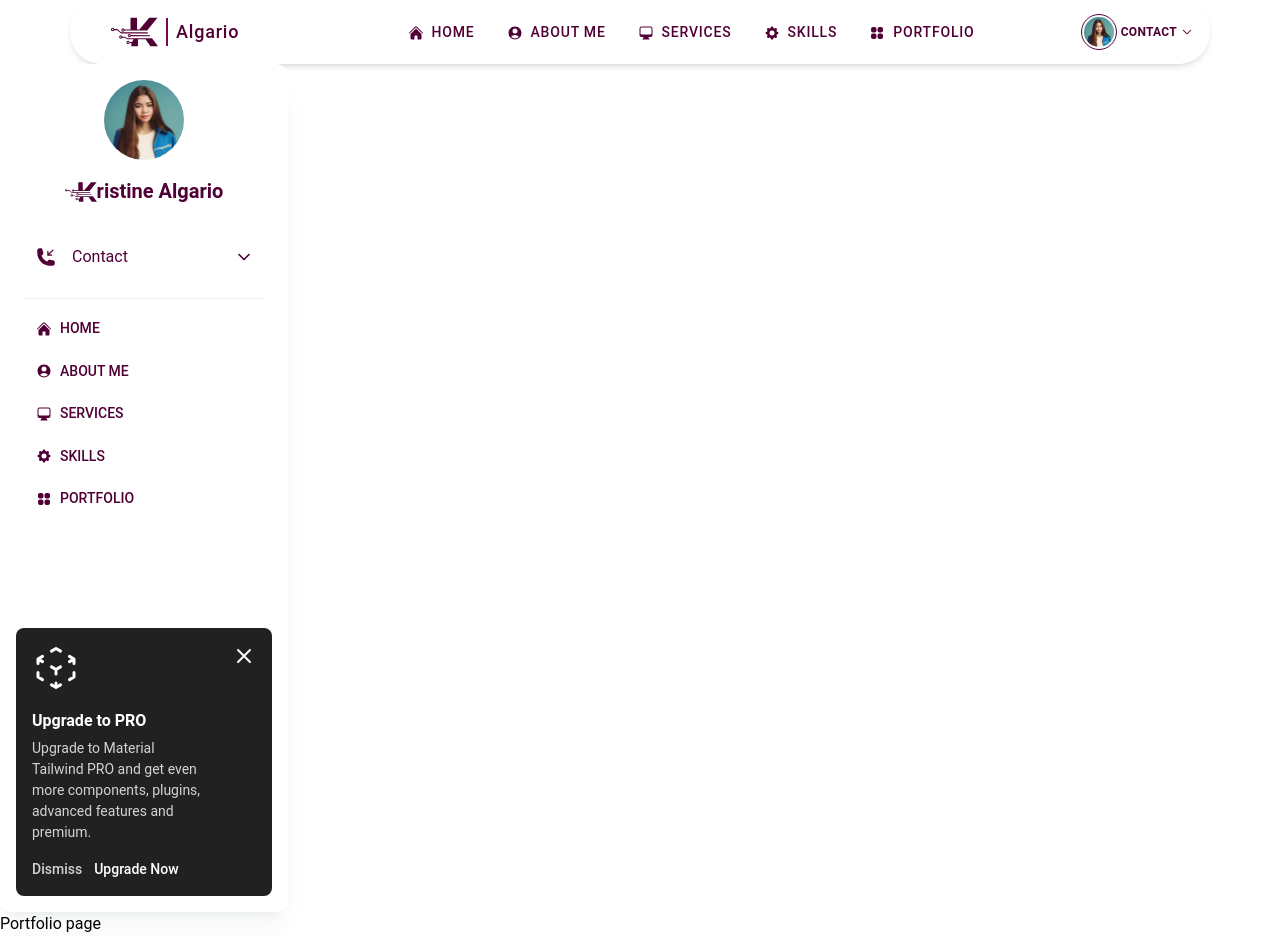
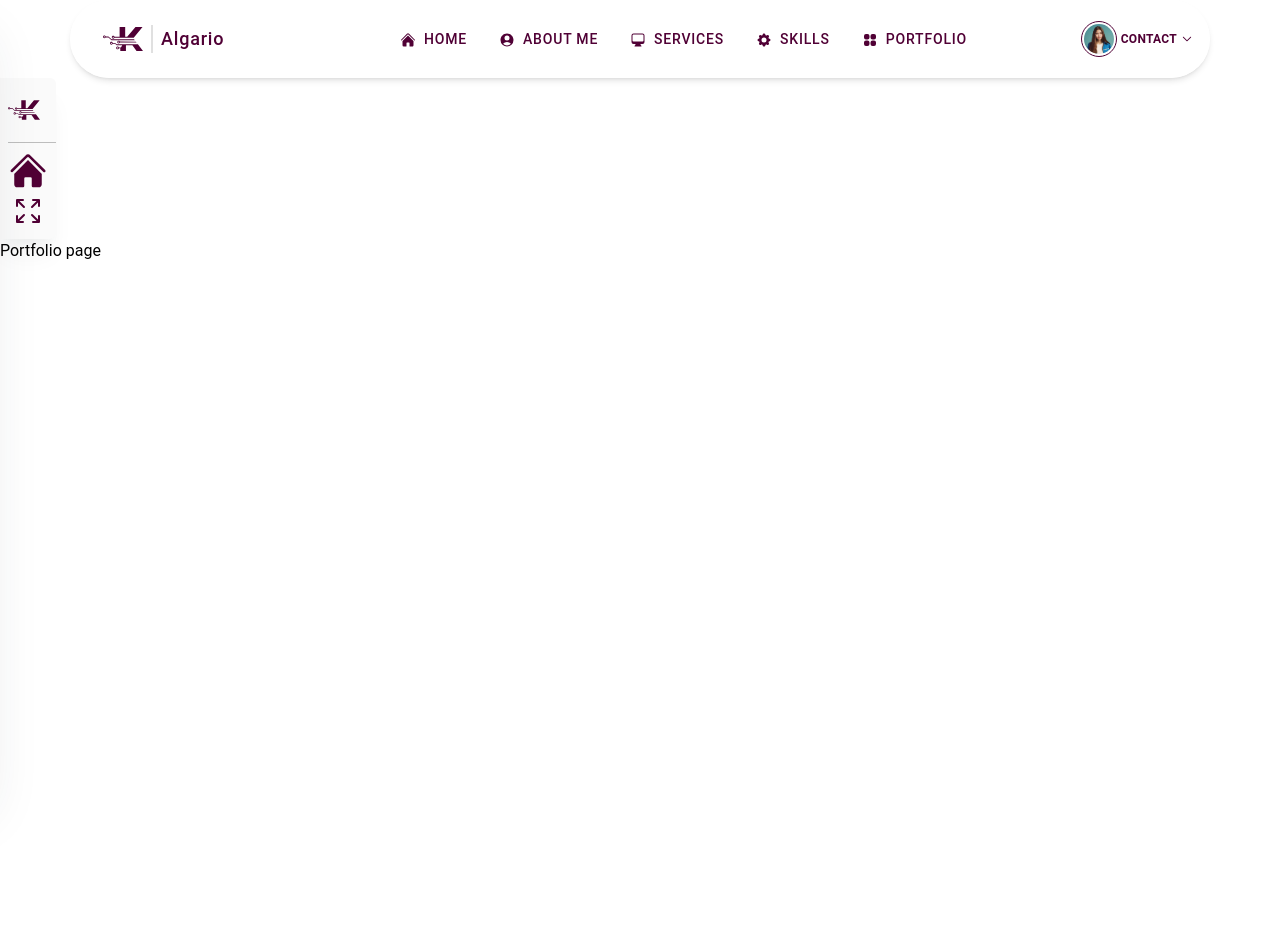
Before and after one commit to KrisTechHub/kris-algario, a React (Vite) app: page /Portfolio in a window 1280 px wide. After the commit the page ends 800 px from the top, so only its background shows below. Built offline with nearby package versions, Linux system fonts and the light colour scheme.

Commit message:
styling sidebar

```diff
--- a/src/App.jsx
+++ b/src/App.jsx
@@ -1,7 +1,7 @@
 import { BrowserRouter as Router, Route, Routes } from "react-router-dom";
 import './App.css'
 import NavMenu from './Components/NavMenu/NavMenu'
-import SideBar from './Components/SideBar/SideBar'
+import SidebarDrawer from './Components/SideBar/SidebarDrawer'
 import Home from './Components/Home/Home'
 import About from './Components/About/About'
 import Skills from './Components/Skills/Skills'
@@ -15,8 +15,7 @@ function App() {
   return (
       <Router>
           <NavMenu />
-          <SideBar />
-
+          <SidebarDrawer/>
           <Routes>
               <Route path="/Home" element={<Home/>} />
               <Route path="/About" element={<About/>} />
--- a/src/Components/NavMenu/NavMenu.jsx
+++ b/src/Components/NavMenu/NavMenu.jsx
@@ -23,18 +23,8 @@ export default function NavMenu() {
             <Navbar className="mx-auto max-w-screen-xl p-2 lg:rounded-full lg:pl-6 tracking-wider">
                 <div className="relative mx-auto flex items-center justify-between text-mypink-800 ">
 
-                    <Typography as="a" href="/Home" className="divide-x-2 divide-mypink-600 font-sans me-20 flex items-start mr-4 ml-2 cursor-pointer py-1.5 font-medium flex items-center">
-                        <svg className="px-2 lg:text-lg md:text-base" width="63" height="34" viewBox="0 0 73 44" fill="none" xmlns="http://www.w3.org/2000/svg">
-                            <path d="M57.8966 24.1568L56.6549 22.3975H15.5772L9.88631 17.2549H4.19543V19.1495H9.88631L15.5772 24.1568H57.8966Z" fill="#500035" />
-                            <path fillRule="evenodd" clipRule="evenodd" d="M2.51724 20.7059C3.90748 20.7059 5.03448 19.5471 5.03448 18.1177C5.03448 16.6882 3.90748 15.5294 2.51724 15.5294C1.12701 15.5294 0 16.6882 0 18.1177C0 19.5471 1.12701 20.7059 2.51724 20.7059ZM2.51717 19.227C3.11299 19.227 3.59599 18.7303 3.59599 18.1177C3.59599 17.5051 3.11299 17.0085 2.51717 17.0085C1.92136 17.0085 1.43835 17.5051 1.43835 18.1177C1.43835 18.7303 1.92136 19.227 2.51717 19.227Z" fill="#500035" />
-                            <path d="M60.0314 26.8683L61.2529 28.4706H30.2069L30.2069 26.7468L29.7874 26.7451H30.2069V26.7468L60.0314 26.8683Z" fill="#500035" />
-                            <path fillRule="evenodd" clipRule="evenodd" d="M28.5287 30.1961C29.9189 30.1961 31.046 29.0373 31.046 27.6079C31.046 26.1784 29.9189 25.0197 28.5287 25.0197C27.1385 25.0197 26.0115 26.1784 26.0115 27.6079C26.0115 29.0373 27.1385 30.1961 28.5287 30.1961ZM28.5286 28.7171C29.1245 28.7171 29.6075 28.2205 29.6075 27.6079C29.6075 26.9953 29.1245 26.4986 28.5286 26.4986C27.9328 26.4986 27.4498 26.9953 27.4498 27.6079C27.4498 28.2205 27.9328 28.7171 28.5286 28.7171Z" fill="#500035" />
-                            <path d="M73 44L63.6984 31.5741H25.1224L21.8842 29.3334H16.7816V30.7593H21.8842L25.1224 33.2037H35.1804L32.7272 37.3797H28.7531V38.9074H31.5959V44H41.852V33.2037H53.6772L61.2245 44H73Z" fill="#500035" />
-                            <path fillRule="evenodd" clipRule="evenodd" d="M15.297 32.4146C16.6873 32.4146 17.8143 31.2558 17.8143 29.8264C17.8143 28.397 16.6873 27.2382 15.297 27.2382C13.9068 27.2382 12.7798 28.397 12.7798 29.8264C12.7798 31.2558 13.9068 32.4146 15.297 32.4146ZM15.297 30.9355C15.8928 30.9355 16.3758 30.4389 16.3758 29.8262C16.3758 29.2136 15.8928 28.717 15.297 28.717C14.7011 28.717 14.2181 29.2136 14.2181 29.8262C14.2181 30.4389 14.7011 30.9355 15.297 30.9355Z" fill="#500035" />
-                            <path fillRule="evenodd" clipRule="evenodd" d="M26.5876 40.7955C27.9778 40.7955 29.1048 39.6367 29.1048 38.2073C29.1048 36.7778 27.9778 35.619 26.5876 35.619C25.1973 35.619 24.0703 36.7778 24.0703 38.2073C24.0703 39.6367 25.1973 40.7955 26.5876 40.7955ZM26.5875 39.3165C27.1833 39.3165 27.6663 38.8199 27.6663 38.2073C27.6663 37.5947 27.1833 37.098 26.5875 37.098C25.9917 37.098 25.5087 37.5947 25.5087 38.2073C25.5087 38.8199 25.9917 39.3165 26.5875 39.3165Z" fill="#500035" />
-                            <path d="M30.3164 0V18.1069H20.1379V19.8431H56.0682L72.1609 0H59.307L44.1252 18.1069H40.4816V0H30.3164Z" fill="#500035" />
-                            <path fillRule="evenodd" clipRule="evenodd" d="M18.5697 21.4454C19.96 21.4454 21.087 20.2866 21.087 18.8572C21.087 17.4277 19.96 16.2689 18.5697 16.2689C17.1795 16.2689 16.0525 17.4277 16.0525 18.8572C16.0525 20.2866 17.1795 21.4454 18.5697 21.4454ZM18.5698 19.9665C19.1656 19.9665 19.6486 19.4699 19.6486 18.8572C19.6486 18.2446 19.1656 17.748 18.5698 17.748C17.974 17.748 17.491 18.2446 17.491 18.8572C17.491 19.4699 17.974 19.9665 18.5698 19.9665Z" fill="#500035" />
-                        </svg>
+                    <Typography as="a" href="/Home" className="divide-x-2 divide-gray-300 font-sans me-20 flex items-start mr-4 ml-2 cursor-pointer py-1.5 font-medium flex items-center">
+                    <img src="./src/assets/K.svg" className="h-12 w-12 pr-2" />
 
                         <h1 className="px-2 lg:text-lg md:text-base ">Algario</h1>
                     </Typography>
--- a/src/Components/SideBar/SideBar.jsx
+++ b/src/Components/SideBar/SideBar.jsx
@@ -14,9 +14,9 @@ export default function SideBar() {
     };
 
     return (
-        <Card className="h-[calc(110vh-2rem)] w-full max-w-[18rem] p-4 shadow-xl shadow-blue-gray-900/5">
+        <div>
 
-            <div className="flex items-center justify-center">
+            <div className="flex items-center justify-center pt-4">
                 <img src="./src/assets/krisphoto.jpg" alt="brand" className="h-20 w-20 space rounded-full" />
             </div>
 
@@ -64,33 +64,7 @@ export default function SideBar() {
                         </List>
                     </AccordionBody>
                 </Accordion>
-                <Accordion
-                    open={open === 2}
-                    icon={
-                        <ChevronDownIcon
-                            strokeWidth={2.5}
-                            className={`mx-auto h-4 w-4 transition-transform ${open === 2 ? "rotate-180" : ""}`}
-                        />
-                    }
-                >
 
-                    <AccordionBody className="py-1">
-                        <List className="p-0">
-                            <ListItem>
-                                <ListItemPrefix>
-                                    <ChevronRightIcon strokeWidth={3} className="h-3 w-5" />
-                                </ListItemPrefix>
-                                Orders
-                            </ListItem>
-                            <ListItem>
-                                <ListItemPrefix>
-                                    <ChevronRightIcon strokeWidth={3} className="h-3 w-5" />
-                                </ListItemPrefix>
-                                Products
-                            </ListItem>
-                        </List>
-                    </AccordionBody>
-                </Accordion>
                 <hr className="my-2 border-blue-gray-50" />
                 <div>
                     <MenuItems />
@@ -124,6 +98,6 @@ export default function SideBar() {
                     </Typography>
                 </div>
             </Alert>
-        </Card>
+        </div>
     );
 }
--- a/src/Components/SideBar/SidebarDrawer.jsx
+++ b/src/Components/SideBar/SidebarDrawer.jsx
@@ -1,53 +1,34 @@
 import React from "react";
+import SideBar from "./SideBar";
+import { Drawer, Button } from "@material-tailwind/react";
 import {
-    Drawer,
-    Button,
-    Typography,
-    IconButton,
-} from "@material-tailwind/react";
+    HomeIcon,
+    ArrowsPointingOutIcon,
+    UserCircleIcon,
+    ComputerDesktopIcon,
+    Cog8ToothIcon,
+    Squares2X2Icon,
+} from "@heroicons/react/24/solid";
 
-export function DrawerDefault() {
+
+
+export default function SidebarDrawer() {
     const [open, setOpen] = React.useState(false);
 
     const openDrawer = () => setOpen(true);
     const closeDrawer = () => setOpen(false);
 
     return (
-        <React.Fragment>
-            <Button onClick={openDrawer}>Open Drawer</Button>
-            <Drawer open={open} onClose={closeDrawer} className="p-4">
-                <div className="mb-6 flex items-center justify-between">
-                    <Typography variant="h5" color="blue-gray">
-                        Material Tailwind
-                    </Typography>
-                    <IconButton variant="text" color="blue-gray" onClick={closeDrawer}>
-                        <svg
-                            xmlns="http://www.w3.org/2000/svg"
-                            fill="none"
-                            viewBox="0 0 24 24"
-                            strokeWidth={2}
-                            stroke="currentColor"
-                            className="h-5 w-5"
-                        >
-                            <path
-                                strokeLinecap="round"
-                                strokeLinejoin="round"
-                                d="M6 18L18 6M6 6l12 12"
-                            />
-                        </svg>
-                    </IconButton>
-                </div>
-                <Typography color="gray" className="mb-8 pr-4 font-normal">
-                    Material Tailwind features multiple React and HTML components, all
-                    written with Tailwind CSS classes and Material Design guidelines.
-                </Typography>
-                <div className="flex gap-2">
-                    <Button size="sm" variant="outlined">
-                        Documentation
-                    </Button>
-                    <Button size="sm">Get Started</Button>
-                </div>
+        <div className="p-2 w-14 text-mypink-800 bg-gray-50 shadow-xl shadow-blue-gray-900/5 rounded-tr-md rounded-br-md">
+            <img src="./src/assets/K.svg" className="h-12 w-12 pr-2" />
+
+                <hr className="w-12 my-2 border-gray-400" />
+            <HomeIcon className="cursor-pointer"/>
+
+            <ArrowsPointingOutIcon onClick={openDrawer} className="p-1 flex text-center text-mypink-800 cursor-pointer"/>
+            <Drawer open={open} onClose={closeDrawer} className="p-4 w-full max-w-[18rem] p-4">
+                <SideBar />
             </Drawer>
-        </React.Fragment>
+        </div>
     );
 }
```
Also changed, not shown: src/assets/K.svg.
